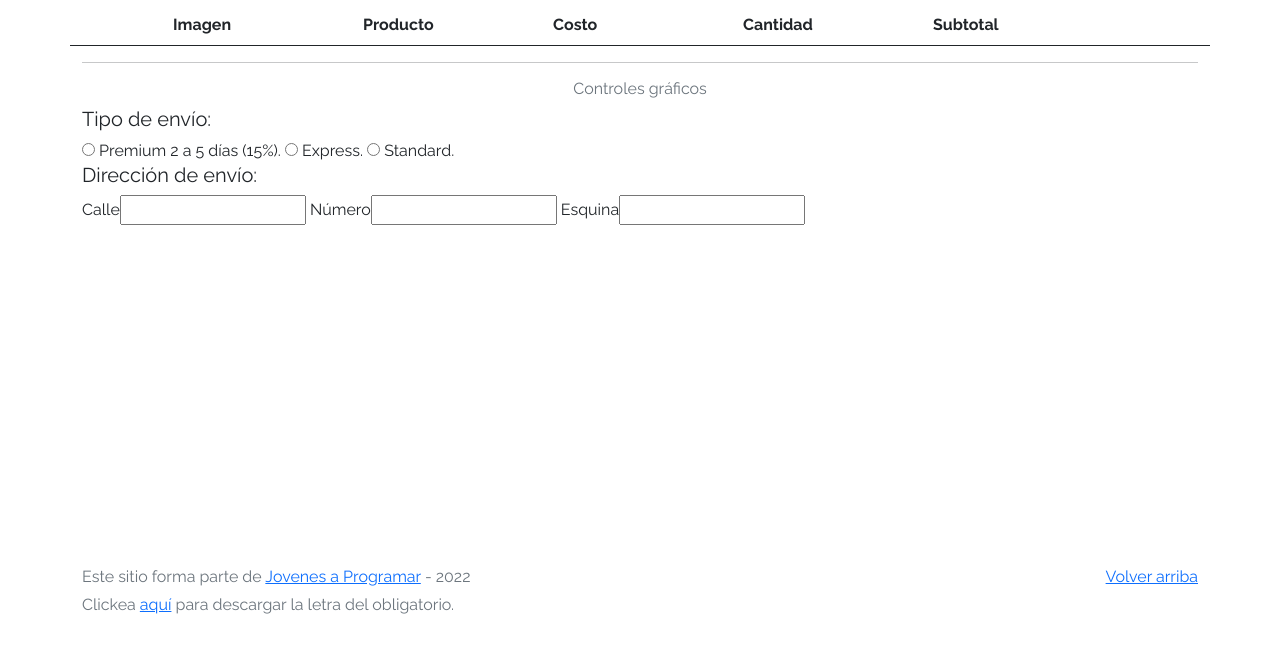
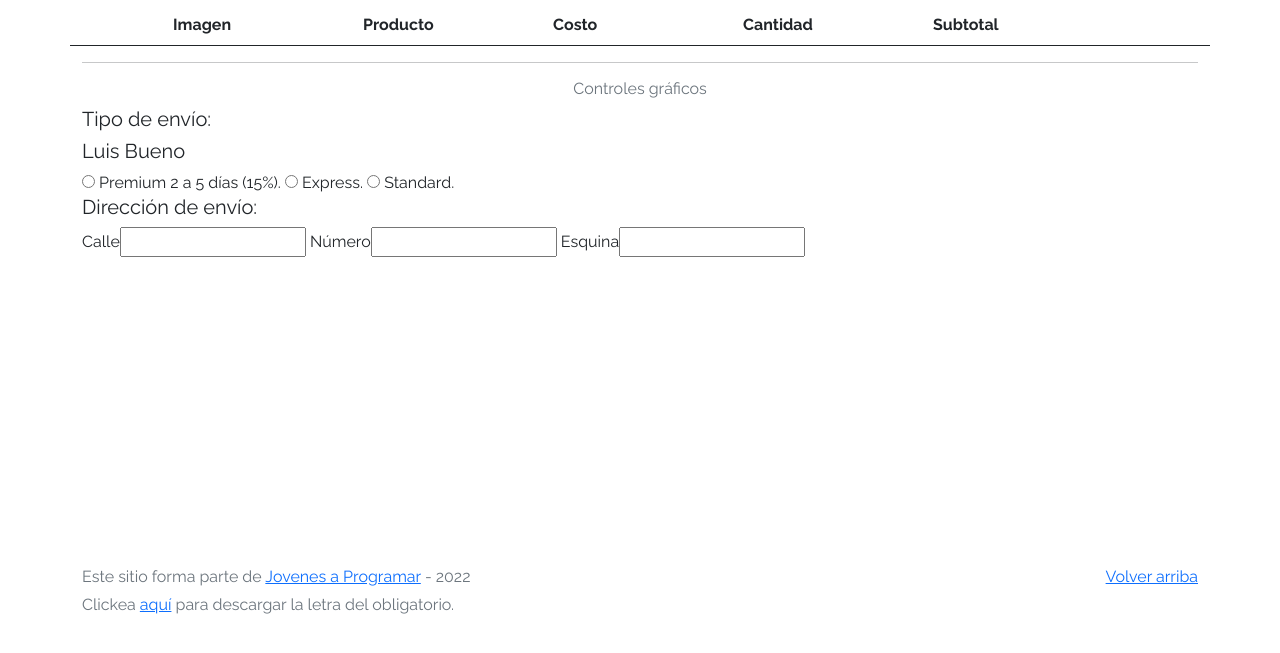
Before and after one commit to luisbuenofernandez/e-commerce, a plain HTML site: page cart.html in a window 1280 px wide. Shown: the part 121-774 px from the top of the page. Drawn offline with Linux system fonts and the light colour scheme; no server answers.

Commit message:
Prueba de Git

```diff
--- a/cart.html
+++ b/cart.html
@@ -65,6 +65,7 @@
       <hr>
       <h6 class="text-center text-muted">Controles gráficos</h6>
       <h5>Tipo de envío:</h5>
+      <h5>Luis Bueno</h5>
       <form action="">
         <input type="radio" name="premium" value="15"id="envio_tipo">
         <label for="15">Premium 2 a 5 días (15%).</label>
```
